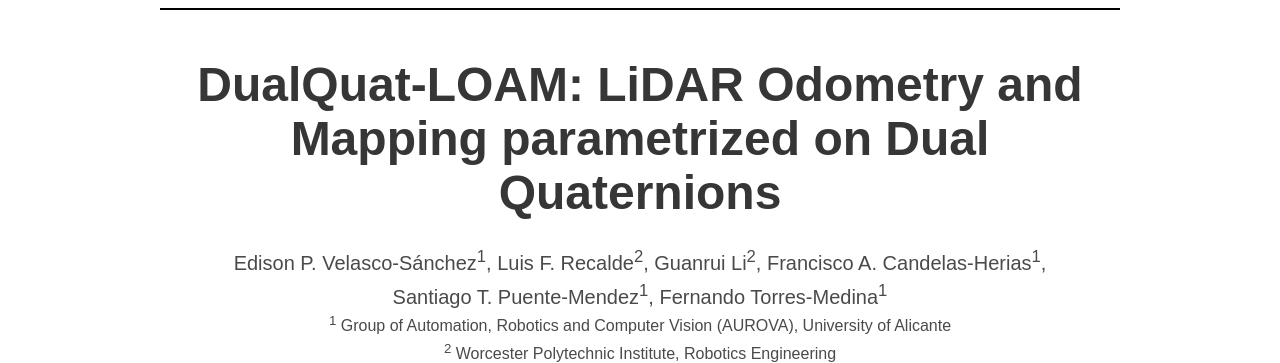
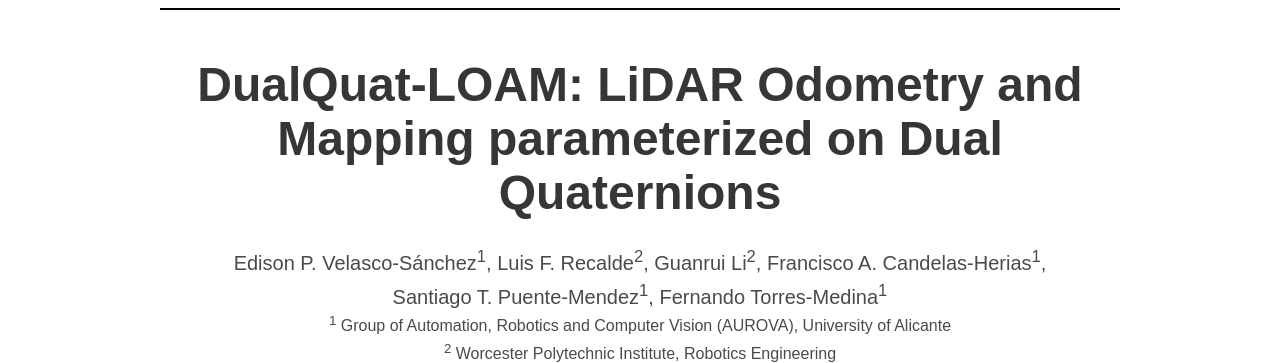
Before and after one commit to AUROVA-PROJECTS/dualquat_loam, a plain HTML site: page index.html in a window 1280 px wide. Shown: the part 109-472 px from the top of the page. Drawn offline with nearby package versions, Linux system fonts and the light colour scheme; some icons are missing; a web font is replaced by a local one.

Commit message:
fix name

```diff
--- a/index.html
+++ b/index.html
@@ -4,9 +4,9 @@
   <meta charset="utf-8">
   <!-- Meta tags for social media banners, these should be filled in appropriatly as they are your "business card" -->
   <!-- Replace the content tag with appropriate information -->
-  <meta name="description" content="DualQuat-LOAM: LiDAR Odometry and Mapping parametrized on Dual Quaternions">
-  <meta property="og:title" content="DualQuat-LOAM: LiDAR Odometry and Mapping parametrized on Dual Quaternions"/>
-  <meta property="og:description" content="DualQuat-LOAM: LiDAR Odometry and Mapping parametrized on Dual Quaternions"/>
+  <meta name="description" content="DualQuat-LOAM: LiDAR Odometry and Mapping parameterized on Dual Quaternions">
+  <meta property="og:title" content="DualQuat-LOAM: LiDAR Odometry and Mapping parameterized on Dual Quaternions"/>
+  <meta property="og:description" content="DualQuat-LOAM: LiDAR Odometry and Mapping parameterized on Dual Quaternions"/>
   <meta property="og:url" content="https://aurova-projects.github.io/dualquat_loam/"/>
   <!-- Path to banner image, should be in the path listed below. Optimal dimenssions are 1200X630-->
   <meta property="og:image" content="static/images/dualquat_loam_pipeline.png" />
@@ -18,7 +18,7 @@
   <meta name="viewport" content="width=device-width, initial-scale=1">
 
 
-  <title>DualQuat-LOAM: LiDAR Odometry and Mapping parametrized on Dual Quaternions</title>
+  <title>DualQuat-LOAM: LiDAR Odometry and Mapping parameterized on Dual Quaternions</title>
   <link rel="icon" type="image/x-icon" href="static/images/favicon.png">
   <link href="https://fonts.googleapis.com/css?family=Google+Sans|Noto+Sans|Castoro"
   rel="stylesheet">
@@ -62,7 +62,7 @@
       <div class="container is-max-desktop">
         <div class="columns is-centered">
           <div class="column has-text-centered">
-            <h1 class="title is-1 publication-title">DualQuat-LOAM: LiDAR Odometry and Mapping parametrized on Dual Quaternions</h1>
+            <h1 class="title is-1 publication-title">DualQuat-LOAM: LiDAR Odometry and Mapping parameterized on Dual Quaternions</h1>
             <div class="is-size-5 publication-authors">
               <!-- Paper authors -->
               <span class="author-block">
```
